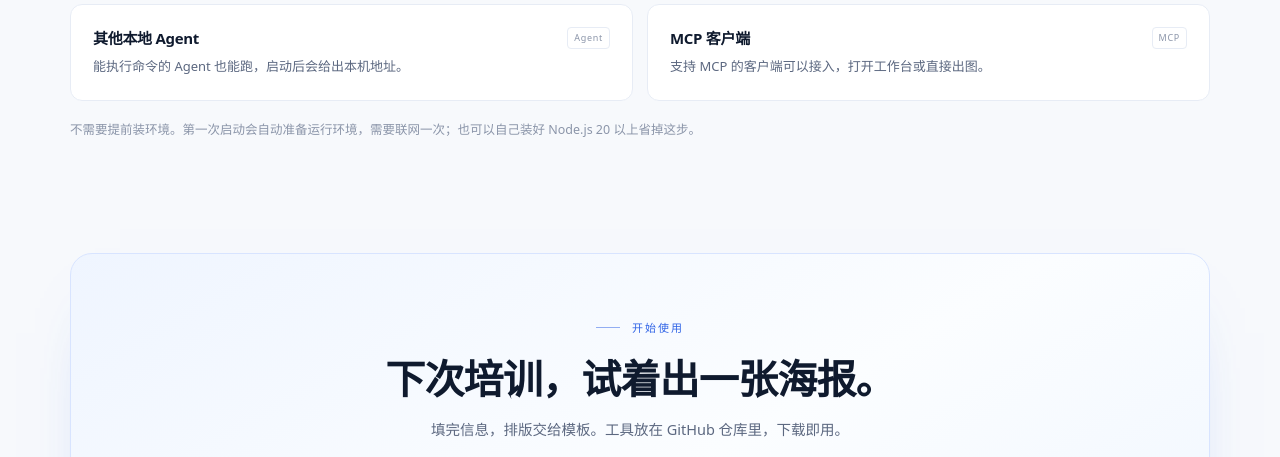
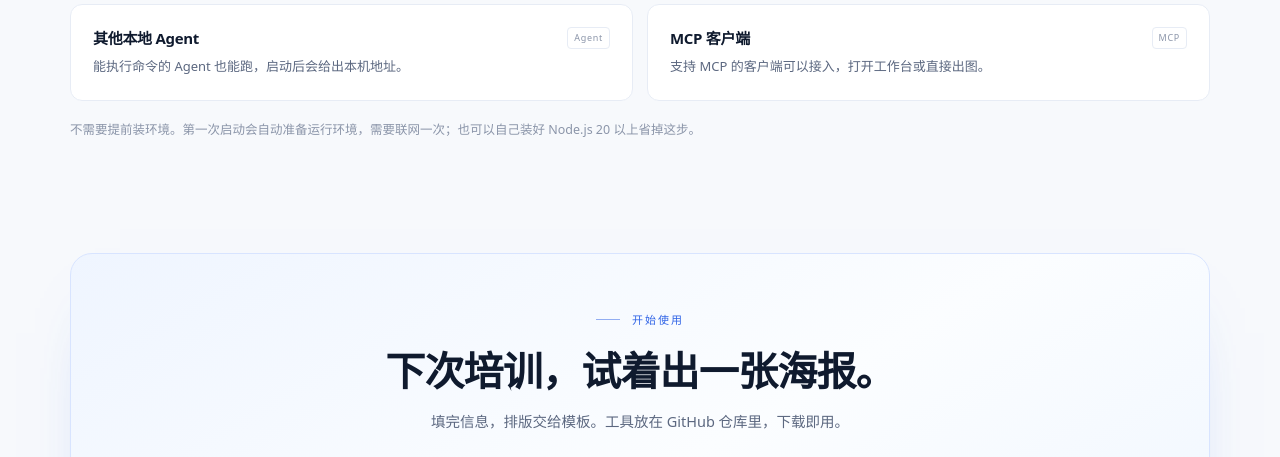
Before and after one commit to l1linus/training-poster-creator, a website: page docs/index.html in a window 1280 px wide. Shown: the part 3729-4186 px from the top of the page. Drawn offline with Linux system fonts and the light colour scheme.

Commit message:
docs: 获取工具与底部入口指向本仓库，精简 CTA

```diff
--- a/docs/index.html
+++ b/docs/index.html
@@ -159,7 +159,7 @@
 
   /* cta */
   .cta{padding:16px 0 96px}
-  .cta-panel{position:relative;overflow:hidden;border:1px solid var(--primary-line);border-radius:22px;background:linear-gradient(150deg,#EFF5FF,#FBFDFF 58%,#F1F7FF);padding:64px 48px;text-align:center;box-shadow:0 30px 70px -50px rgba(47,99,230,.6)}
+  .cta-panel{position:relative;overflow:hidden;border:1px solid var(--primary-line);border-radius:22px;background:linear-gradient(150deg,#EFF5FF,#FBFDFF 58%,#F1F7FF);padding:56px 48px;text-align:center;box-shadow:0 30px 70px -50px rgba(47,99,230,.6)}
   .cta-panel h2{font-size:clamp(28px,3.4vw,40px)}
   .cta-panel p{color:var(--muted);margin:14px auto 28px;max-width:440px;font-size:14.5px}
   .repo-link{display:inline-flex;align-items:center;gap:10px;height:46px;padding:0 24px;border-radius:10px;background:var(--primary);color:#fff;font-size:14px;font-weight:500;box-shadow:0 10px 22px -12px rgba(47,99,230,.9);transition:background .2s}
```
